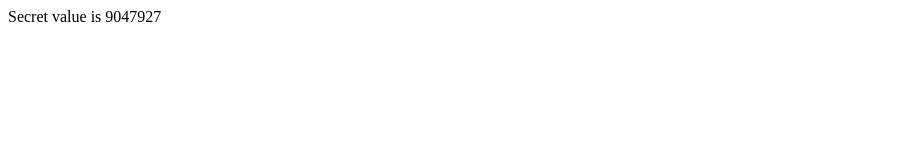
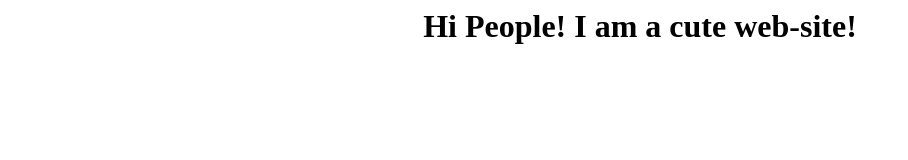
Before and after one commit to VelasquezE/websiteExample, a plain HTML site: page index.html in a window 1280 px wide. Shown: the whole page, without its empty margins (0-908 px from the left). Drawn offline with Linux system fonts and the light colour scheme.

Commit message:
Update index.html

```diff
--- a/index.html
+++ b/index.html
@@ -1,3 +1,3 @@
-<body>
-  <p>Secret value is 9047927</p>
-</body>
+<center>
+  <h1>Hi People! I am a cute web-site!</h1>
+</center>
```
